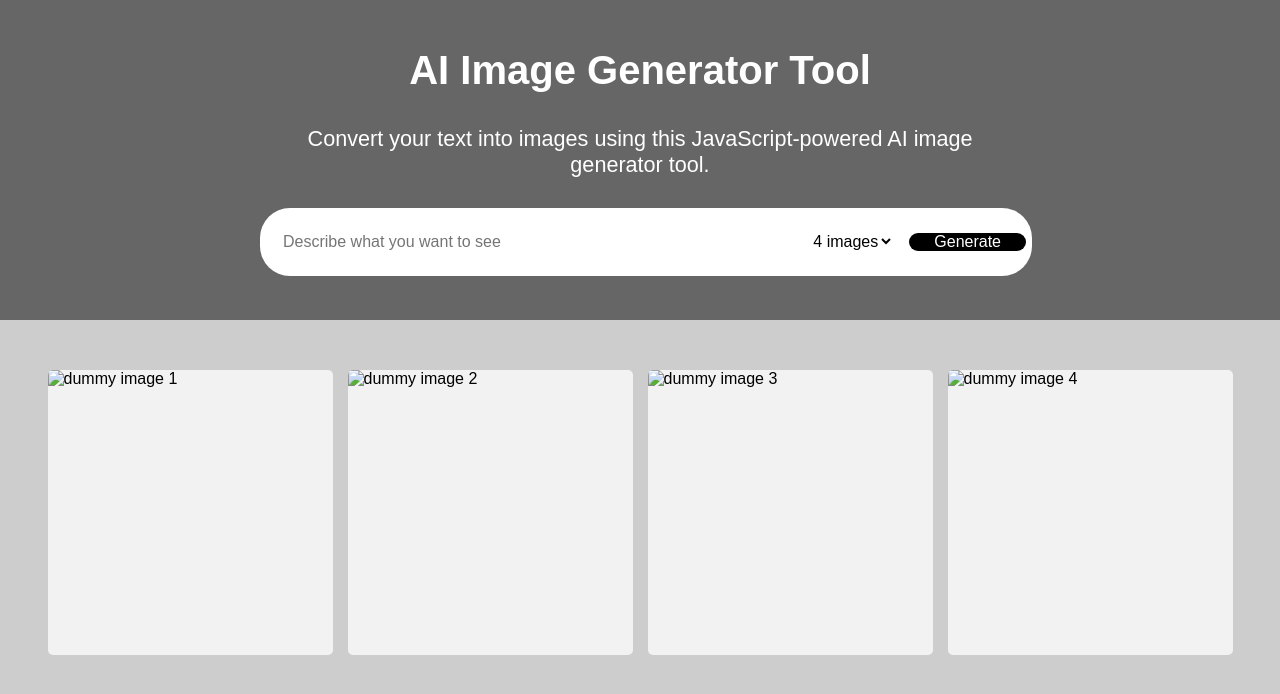
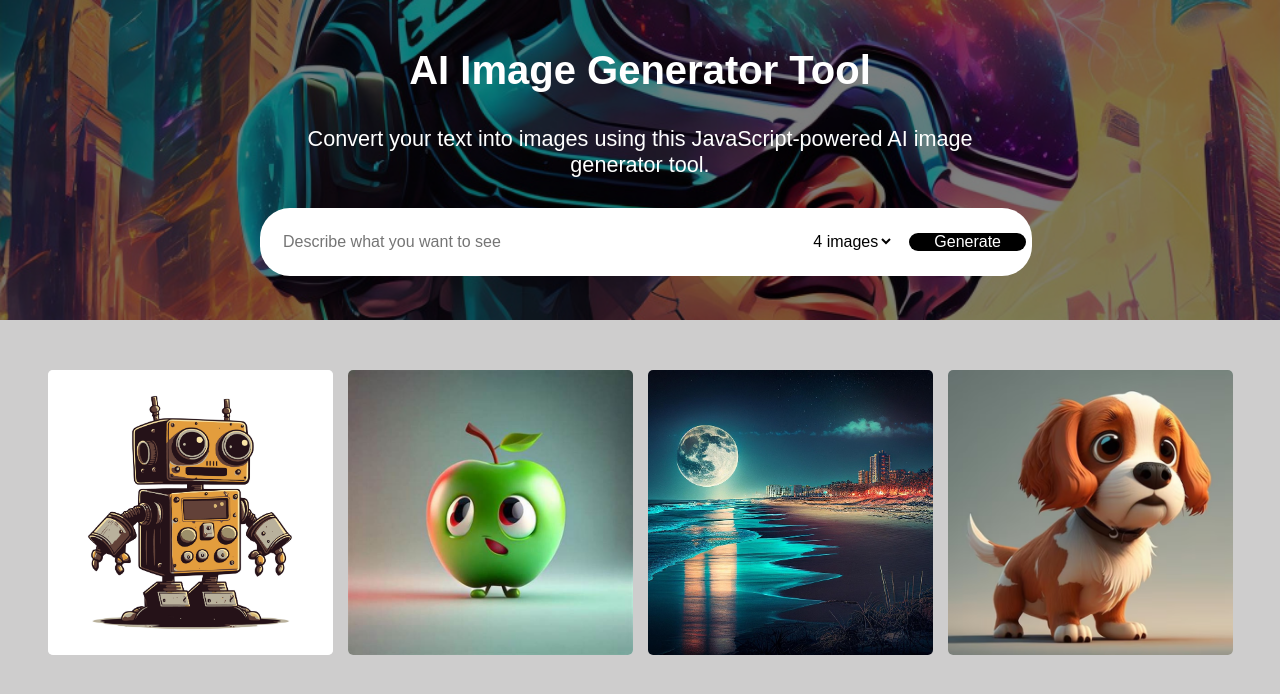
Before and after one commit to Evanwood5/ai_iamge, a website: page public/index.html in a window 1280 px wide. Drawn offline with Linux system fonts and the light colour scheme.

Commit message:
Fix image paths and background styling

```diff
--- a/public/index.html
+++ b/public/index.html
@@ -28,27 +28,27 @@
 
   <section class="image-gallery">
     <div class="img-card">
-      <img src="images/robot1.png" alt="dummy image 1">
-      <a href="images/robot1.png" class="download-btn" download>
-        <img src="images/download.png" alt="download icon">
+      <img src="/images/robot1.png" alt="dummy image 1">
+      <a href="/images/robot1.png" class="download-btn" download>
+        <img src="/images/download.png" alt="download icon">
       </a>
     </div>
     <div class="img-card">
-      <img src="images/apple.png" alt="dummy image 2">
-      <a href="images/apple.png" class="download-btn" download>
-        <img src="images/download.png" alt="download icon">
+      <img src="/images/apple.png" alt="dummy image 2">
+      <a href="/images/apple.png" class="download-btn" download>
+        <img src="/images/download.png" alt="download icon">
       </a>
     </div>
     <div class="img-card">
-      <img src="images/beach.png" alt="dummy image 3">
-      <a href="images/beach.png" class="download-btn" download>
-        <img src="images/download.png" alt="download icon">
+      <img src="/images/beach.png" alt="dummy image 3">
+      <a href="/images/beach.png" class="download-btn" download>
+        <img src="/images/download.png" alt="download icon">
       </a>
     </div>
     <div class="img-card">
-      <img src="images/dog.png" alt="dummy image 4">
-      <a href="images/dog.png" class="download-btn" download>
-        <img src="images/download.png" alt="download icon">
+      <img src="/images/dog.png" alt="dummy image 4">
+      <a href="/images/dog.png" class="download-btn" download>
+        <img src="/images/download.png" alt="download icon">
       </a>
     </div>
   </section>
--- a/public/style.css
+++ b/public/style.css
@@ -14,7 +14,7 @@ body {
   display: flex;
   align-items: center;
   justify-content: center;
-  background: url("images/ai.png") no-repeat center center/cover;
+  background: url("/images/ai.png") no-repeat center center/cover;
   position: relative;
 }
 
```
